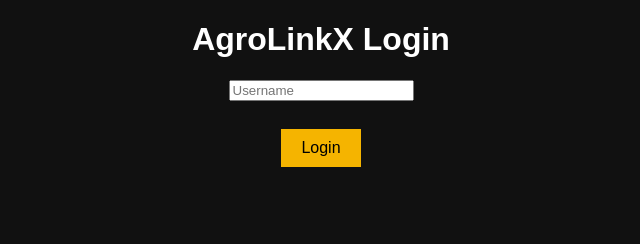
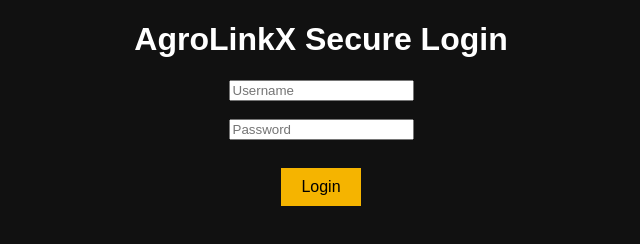
Before and after one commit to akmalhakim2311-byte/AgroLink, a plain HTML site: page index.html in a window 1280 px wide. Shown: the whole page, without its empty margins (319-959 px from the left). Drawn offline with Linux system fonts and the light colour scheme.

Commit message:
Enhance login page with secure input fields

```diff
--- a/index.html
+++ b/index.html
@@ -5,13 +5,19 @@
   <link rel="stylesheet" href="css/style.css">
 </head>
 <body>
-  <h1>AgroLinkX Login</h1>
 
-  <input type="text" id="username" placeholder="Username">
-  <br><br>
+<h1>AgroLinkX Secure Login</h1>
 
-  <button onclick="login()">Login</button>
+<input type="text" id="username" placeholder="Username">
+<br><br>
 
-  <script src="js/app.js"></script>
+<input type="password" id="password" placeholder="Password">
+<br><br>
+
+<button onclick="login()">Login</button>
+
+<p id="loginMsg"></p>
+
+<script src="js/app.js"></script>
 </body>
 </html>
```
